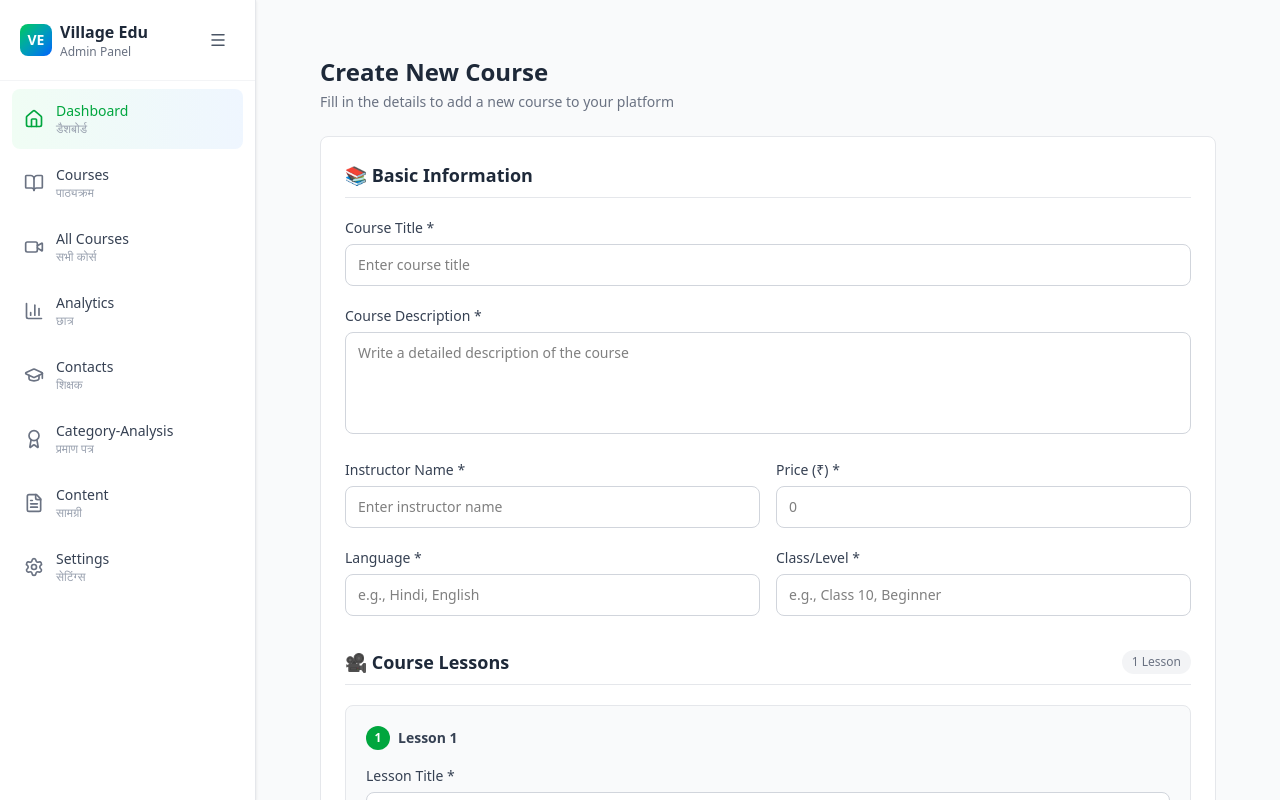
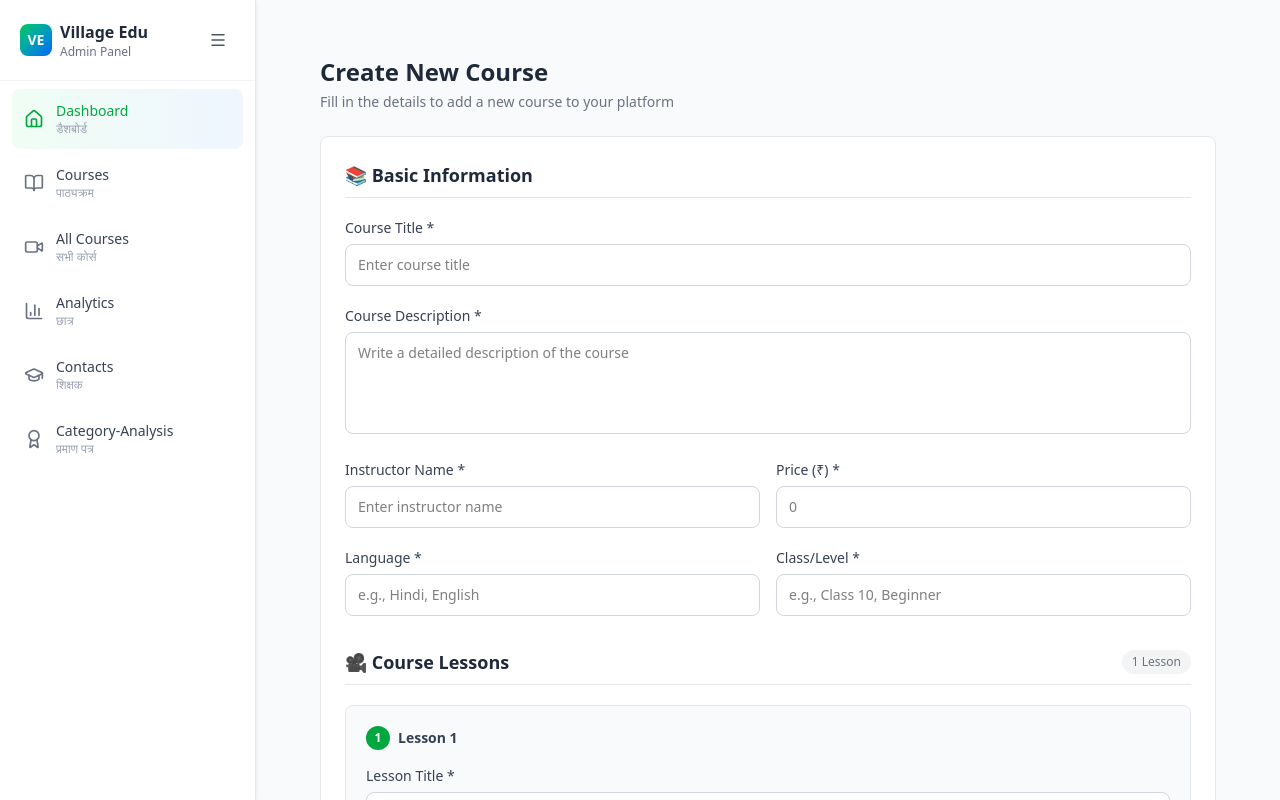
Before and after one commit to itzharshit99/final-year-project, a React (Vite) app in the folder admin/: page /course in a window 1280 px wide. Shown: the top 800 px of the page. Built offline with nearby package versions, Linux system fonts and the light colour scheme.

Commit message:
re-routing fixed

```diff
--- a/admin/src/layout/AdminLayout.jsx
+++ b/admin/src/layout/AdminLayout.jsx
@@ -13,9 +13,7 @@ export default function AdminLayout({ children }) {
     { icon: Video, label: "All Courses", labelHi: "सभी कोर्स", path: "/all-course" },
     { icon: BarChart3, label: "Analytics", labelHi: "छात्र", path: "/analytics" },
     { icon: GraduationCap, label: "Contacts", labelHi: "शिक्षक", path: "/contacts" },
-    { icon: Award, label: "Category-Analysis", labelHi: "प्रमाण पत्र", path: "/category-analysis" },
-    { icon: FileText, label: "Content", labelHi: "सामग्री", path: "/content" },
-    { icon: Settings, label: "Settings", labelHi: "सेटिंग्स", path: "/settings" },
+    { icon: Award, label: "Category-Analysis", labelHi: "प्रमाण पत्र", path: "/category-analysis" }
   ];
 
   return (
```
Also changed, not shown: 1 other file (tests, documents, lock files or other folders).
